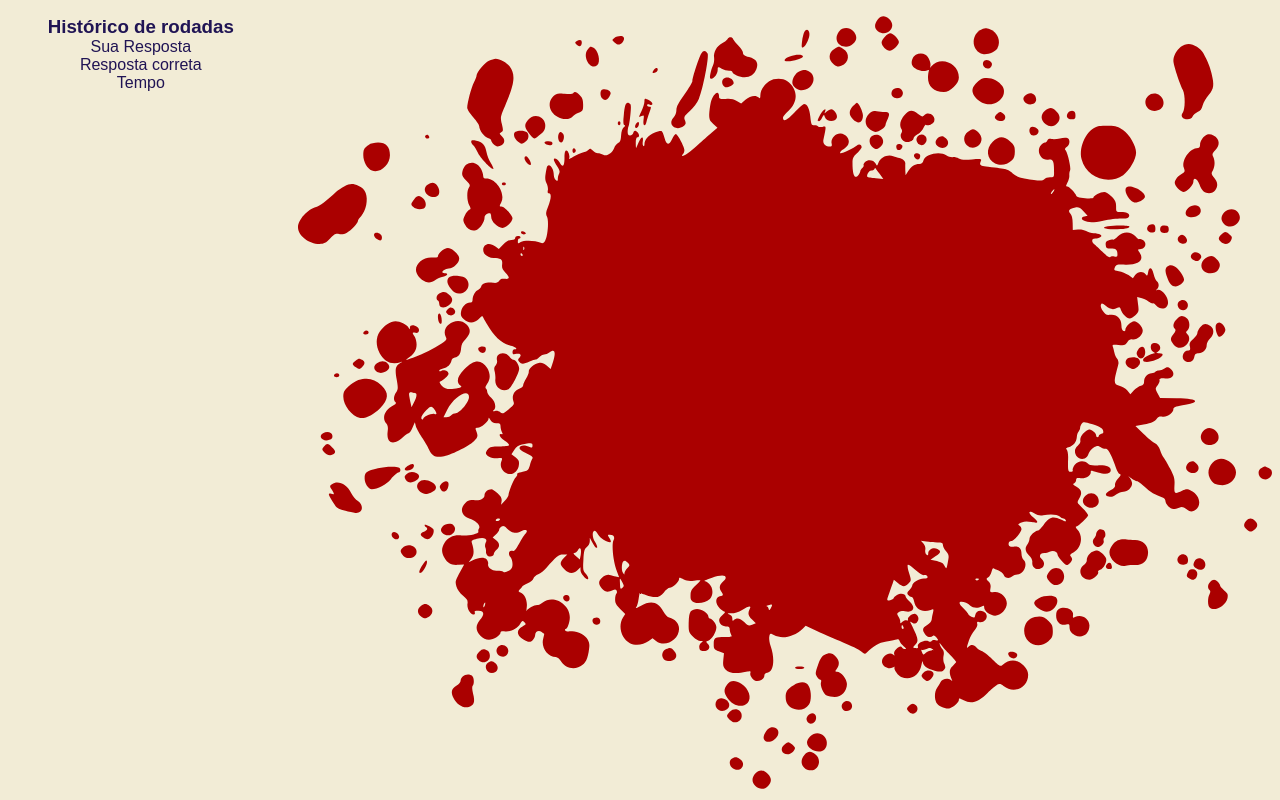
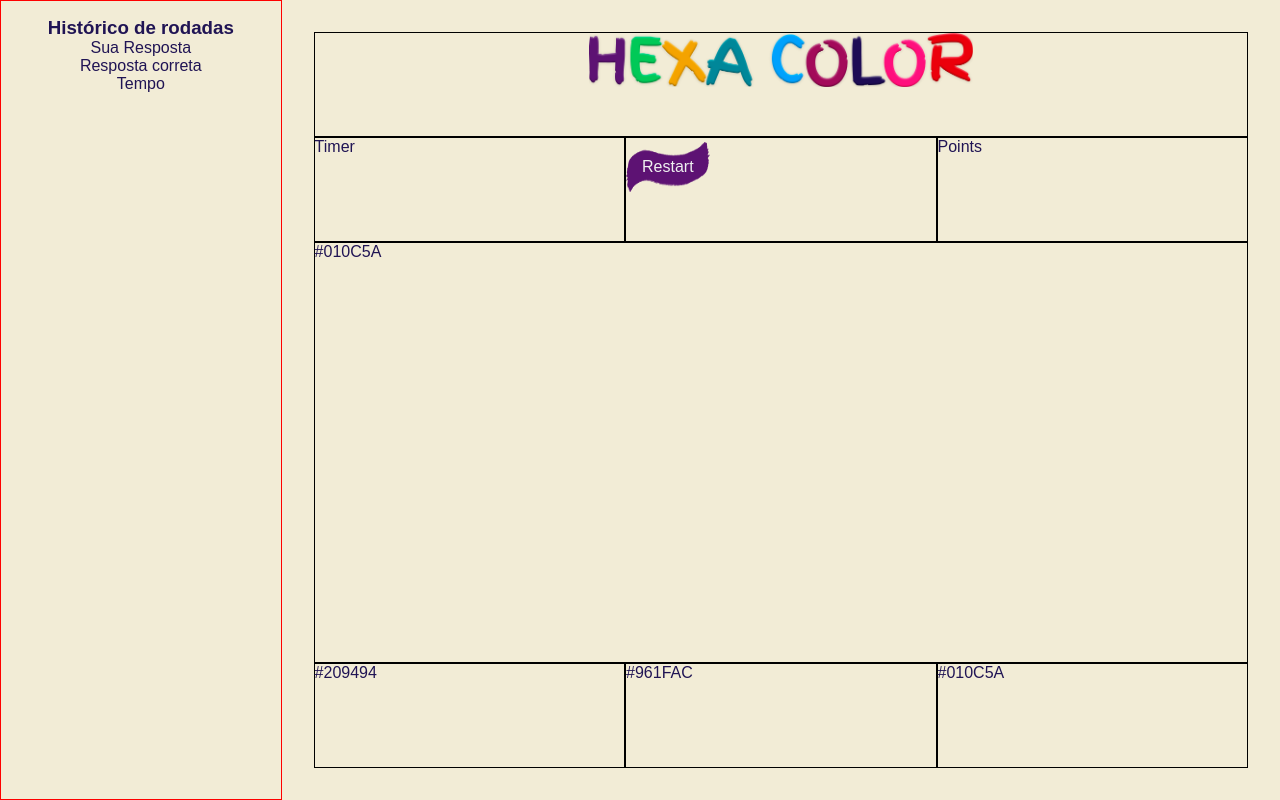
Before and after one commit to gislainecosta/desafio-cores, a React (Create React App) app: page /jogo in a window 1280 px wide. Built offline with nearby package versions, Linux system fonts and the light colour scheme; a web font is replaced by a local one.

Commit message:
Create color generate

```diff
--- a/src/pages/Game/index.tsx
+++ b/src/pages/Game/index.tsx
@@ -1,7 +1,35 @@
-import Jogo from '../../images/paint.svg';
+import { useEffect, useState } from 'react';
+import Name from '../../images/name2.png';
 import * as St from './styles';
 
 export default function Game() {
+  const [correctColor, setCorrectColor] = useState<string>('');
+  const [colors, setColors] = useState<string[]>([]);
+
+  const generateRandomColor = () => {
+    const letters = '0123456789ABCDEF';
+    let color = '#';
+
+    for (let i = 0; i < 6; i++) {
+      color += letters[Math.floor(Math.random() * 16)];
+    }
+
+    return color;
+  };
+
+  useEffect(() => {
+    if (colors.length === 0) {
+      const randomColors = [];
+
+      for (let i = 0; i < 3; i++) {
+        randomColors.push(generateRandomColor());
+      }
+
+      setColors(randomColors);
+      setCorrectColor(randomColors[Math.floor(Math.random() * 3)]);
+    }
+  }, [colors]);
+
   return (
     <St.Container>
       <St.ColorsHistory>
@@ -15,7 +43,18 @@ export default function Game() {
         </section>
       </St.ColorsHistory>
       <St.Game>
-        <img src={Jogo} alt="avatar" />
+        <St.Title>
+          <St.Name src={Name} alt="Game name" />
+        </St.Title>
+        <section>Timer</section>
+        <section>
+          <button onClick={() => setColors([])}>Restart</button>
+        </section>
+        <section>Points</section>
+        <St.Color>{correctColor}</St.Color>
+        <section>{colors[0]}</section>
+        <section>{colors[1]}</section>
+        <section>{colors[2]}</section>
       </St.Game>
     </St.Container>
   );
--- a/src/pages/Game/styles.ts
+++ b/src/pages/Game/styles.ts
@@ -5,15 +5,13 @@ export const Container = styled.div`
   height: 100vh;
   display: flex;
   background-color: var(--beige);
-
-  > section {
-    padding: 1rem;
-  }
 `;
 
-export const ColorsHistory = styled.section`
+export const ColorsHistory = styled.div`
   width: 22%;
   text-align: center;
+  padding: 1rem;
+  border: 1px solid red;
 
   > div {
     overflow-y: scroll;
@@ -28,6 +26,28 @@ export const ColorsHistory = styled.section`
   }
 `;
 
-export const Game = styled.section`
+export const Game = styled.div`
   width: 78%;
+  display: grid;
+  grid-template-columns: repeat(3, 1fr);
+  grid-template-rows: 1fr 1fr 4fr 1fr;
+  padding: 2rem;
+
+  section {
+    border: 1px solid black;
+  }
 `;
+
+export const Name = styled.img`
+  width: 24rem;
+  display: block;
+  margin: auto;
+`;
+
+export const Title = styled.section`
+  grid-area: 1/1/2/4;
+`;
+
+export const Color = styled.section`
+  grid-area: 3/1/4/4;
+`;
--- a/src/pages/Home/index.tsx
+++ b/src/pages/Home/index.tsx
@@ -1,6 +1,6 @@
 import { useGame } from 'src/contexts/gameContext';
 import { useNavigate } from 'react-router-dom';
-import Name from '../../images/Name.png';
+import Name from '../../images/name.png';
 import Logo from '../../images/Logo.png';
 import * as St from './styles';
 
```
Also changed, not shown: .eslintrc.json, src/images/name2.png (added).
